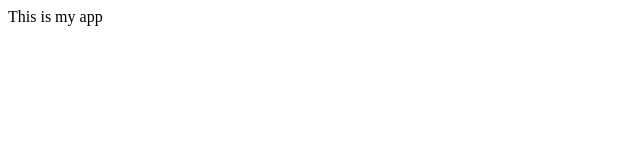
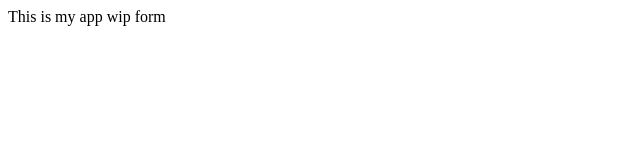
Before and after one commit to meppayil/git_practice, a plain HTML site: page index.html in a window 1280 px wide. Shown: the full height of the page, 0-640 px from the left. Drawn offline with Linux system fonts and the light colour scheme.

Commit message:
my_wip foirm 222

```diff
--- a/index.html
+++ b/index.html
@@ -5,6 +5,7 @@
     </head>
     <body>
         This is my app
+        wip form
     </body>
 
 </html>
```
